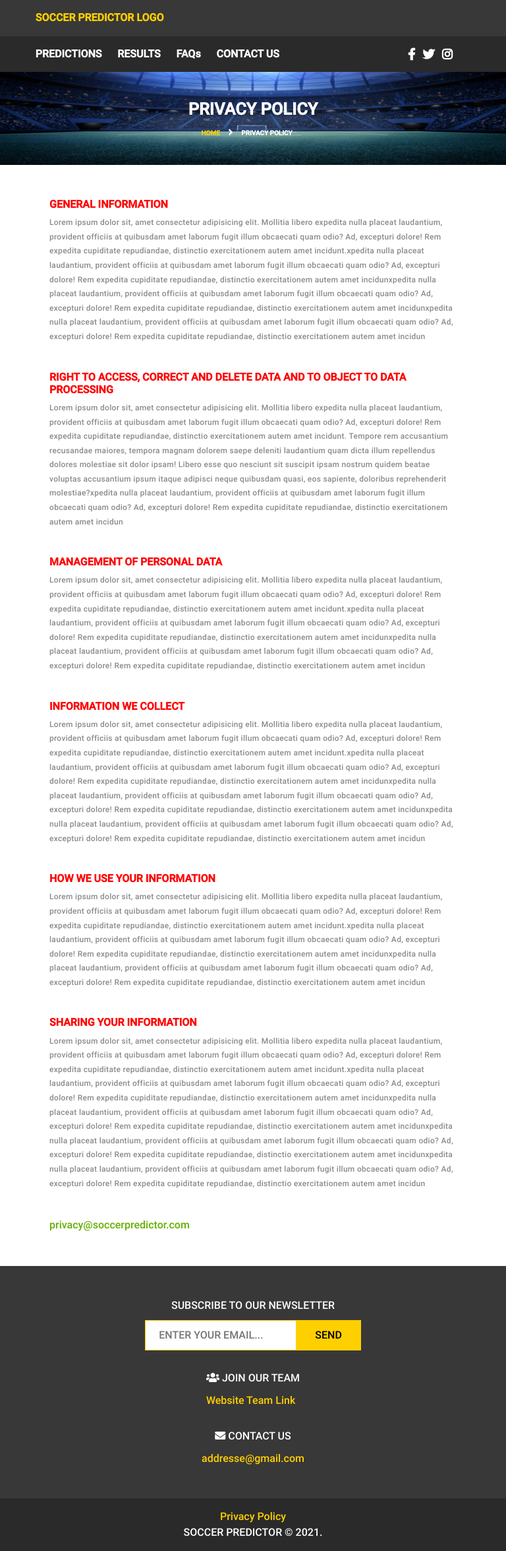
After one commit to godwinmanu/soccer-predictor, a PHP site: page /views/pages/privacypolicy.php in a window 768 px wide. The commit adds this page. Shown: the whole page at 66% size. Run offline with PHP 8.4, Linux system fonts and the light colour scheme.

Commit message:
Responsive and Created Privacy Page

```diff
--- a/public/css/main.css
+++ b/public/css/main.css
@@ -169,3 +169,32 @@ footer a:hover{
     color: rgb(255, 208, 0);
 
 }
+
+/******************************FOOTER-RESPONSIVE*************************************************/
+
+@media screen and (max-width:768px) {
+    footer{
+        display: flex;
+        flex-direction: column;
+    }
+
+    .newsletter-and-other{
+        display: flex;
+        flex-direction: column;
+        row-gap: 30px;
+        padding-bottom: 20px;
+    }
+
+    .subscribe-to-newletter>div{
+        display: flex;
+        flex-direction: column;
+        justify-content: flex-start;
+    }
+
+    .copyright{
+        display: flex;
+        flex-direction: column-reverse;
+        align-items: center;
+    }
+
+}
--- /dev/null
+++ b/public/css/privacypolicy.css
@@ -0,0 +1,114 @@
+.firstSectionPrivacy{
+    background-image: url('../images/11.jpg');
+    height: 400px;
+    width: 100%;
+    color: white;
+    background-repeat: no-repeat;
+    background-size: 100% 100%;
+    padding-top: 300px;
+    padding-bottom: 150px;
+    display: grid;
+    justify-content: center;
+}
+
+.firstSectionPrivacy>h3, .firstSectionPrivacy>ul>li{
+    text-transform: uppercase;
+    font-weight: bold;
+}
+
+.firstSectionPrivacy>ul>li{
+    font-size: 12px;
+}
+
+.firstSectionPrivacy>ul>li>a{
+    text-decoration: none;
+    color: rgb(255, 208, 0);
+}
+
+.firstSectionPrivacy>ul>li{
+    display: inline;
+}
+
+.icon-angle{
+    color: white;
+    font-size: 15px ;
+    margin: 0px 10px;
+    position: relative;
+    bottom: -1px;
+}
+
+/***********************/
+
+.privacyBloc{
+    padding: 100px 200px;
+}
+.privacyBloc>div>h3{
+    text-transform: uppercase;
+    font-size: 16px;
+    font-weight: bold;
+}
+
+.privacyBloc>div>p{
+    font-size: 14px;
+    color: rgb(139, 138, 137);
+    text-align: justify;
+}
+.privacyBloc>div{
+    margin-bottom: 40px ;
+}
+
+.privacyBloc>a{
+    text-decoration: none;
+    color: rgb(100,176,0);
+}
+
+.privacyBloc>a:hover{
+    color: rgb(59, 37, 37);
+}
+
+/**************************MOBILE****************************************/
+
+@media screen and (max-width:768px) {
+
+    /*******Section1*********/
+    .firstSectionPrivacy{
+        height: 200px;
+        padding-top: 150px;
+        padding-bottom: 100px;
+    }
+    .firstSectionPrivacy>ul>li{
+        font-size: 10px;
+    }
+
+    /*******Section2*********/
+    .privacyBloc>div>h3{
+        text-transform: uppercase;
+        font-size: 14px;
+        font-weight: bold;
+    }
+    .privacyBloc>div>p{
+        font-size: 12px;
+        color: rgb(139, 138, 137);
+        text-align: initial;
+        line-height: 1.8em;
+        letter-spacing: 0.025em;
+    }
+    .privacyBloc{
+        padding: 50px 10px;
+        text-size-adjust: 100%;
+    }
+}
+
+/* **********************Tablette********************** */
+@media screen and (min-width:768px) and (max-width:979px) {
+    .privacyBloc>div>h3{
+        text-transform: uppercase;
+        font-size: 16px;
+        font-weight: bold;
+        color: red;
+    }
+
+    .privacyBloc{
+        padding: 50px 75px;
+    }
+}
--- a/views/pages/contactus.php
+++ b/views/pages/contactus.php
@@ -21,7 +21,7 @@
 
             <div class="name-phone">
                 <input class="form-input" id="form-user-name" type="text" name="name" placeholder="Your name" required>
-                <input class="form-input " id="form-user-phone" type="text" name="phone" placeholder="Your phone" required>
+                <input class="form-input" id="form-user-phone" type="text" name="phone" placeholder="Your phone" required>
             </div>
 
             <div class="messageArea">
@@ -30,7 +30,7 @@
 
             <div class="email-sendButton">
                 <input class="form-input" id="form-email" type="email" name="email" placeholder="E-mail" required>
-                <button class="sendButton" type="submit">Send message</button>
+                <button class="sendButton p-4" type="submit">Send message</button>
             </div>
 
         </form>
--- /dev/null
+++ b/views/pages/privacypolicy.php
@@ -0,0 +1,104 @@
+<?php $title = "Privacy Policy | Soccer Predictor"; ?>
+
+<?php ob_start(); ?>
+
+    <section class="firstSectionPrivacy">
+      <h3 class="">Privacy Policy</h3>
+      <ul>
+          <li><a href="/soccer_predictor/index.php">Home</a> <i class="icon-angle fa fa-angle-right"></i> </li>
+          <li>Privacy Policy</li>
+      </ul>
+    </section>
+
+
+    <section class="privacyBloc bg-white">
+
+        <div class="">
+            <h3>General information</h3>
+            <p>Lorem ipsum dolor sit, amet consectetur adipisicing elit.
+            Mollitia libero expedita nulla placeat laudantium, provident officiis at quibusdam amet laborum
+            fugit illum obcaecati quam odio? Ad, excepturi dolore! Rem expedita cupiditate repudiandae, distinctio
+            exercitationem autem amet incidunt.xpedita nulla placeat laudantium, provident officiis at quibusdam amet laborum
+            fugit illum obcaecati quam odio? Ad, excepturi dolore! Rem expedita cupiditate repudiandae, distinctio
+            exercitationem autem amet incidunxpedita nulla placeat laudantium, provident officiis at quibusdam amet laborum
+            fugit illum obcaecati quam odio? Ad, excepturi dolore! Rem expedita cupiditate repudiandae, distinctio
+            exercitationem autem amet incidunxpedita nulla placeat laudantium, provident officiis at quibusdam amet laborum
+            fugit illum obcaecati quam odio? Ad, excepturi dolore! Rem expedita cupiditate repudiandae, distinctio
+            exercitationem autem amet incidun</p>
+        </div>
+
+        <div class="">
+            <h3>Right to access, correct and delete data and to object to data processing</h3>
+            <p>Lorem ipsum dolor sit, amet consectetur adipisicing elit.
+            Mollitia libero expedita nulla placeat laudantium, provident officiis at quibusdam amet laborum
+            fugit illum obcaecati quam odio? Ad, excepturi dolore! Rem expedita cupiditate repudiandae, distinctio
+            exercitationem autem amet incidunt. Tempore rem accusantium recusandae maiores, tempora magnam dolorem
+            saepe deleniti laudantium quam dicta illum repellendus dolores molestiae sit dolor ipsam! Libero esse quo
+            nesciunt sit suscipit ipsam nostrum quidem beatae voluptas accusantium ipsum itaque adipisci neque quibusdam
+            quasi, eos sapiente, doloribus reprehenderit molestiae?xpedita nulla placeat laudantium, provident officiis at quibusdam amet laborum
+            fugit illum obcaecati quam odio? Ad, excepturi dolore! Rem expedita cupiditate repudiandae, distinctio
+            exercitationem autem amet incidun</p>
+        </div>
+
+        <div class="">
+            <h3>Management Of Personal Data</h3>
+            <p>Lorem ipsum dolor sit, amet consectetur adipisicing elit.
+            Mollitia libero expedita nulla placeat laudantium, provident officiis at quibusdam amet laborum
+            fugit illum obcaecati quam odio? Ad, excepturi dolore! Rem expedita cupiditate repudiandae, distinctio
+            exercitationem autem amet incidunt.xpedita nulla placeat laudantium, provident officiis at quibusdam amet laborum
+            fugit illum obcaecati quam odio? Ad, excepturi dolore! Rem expedita cupiditate repudiandae, distinctio
+            exercitationem autem amet incidunxpedita nulla placeat laudantium, provident officiis at quibusdam amet laborum
+            fugit illum obcaecati quam odio? Ad, excepturi dolore! Rem expedita cupiditate repudiandae, distinctio
+            exercitationem autem amet incidun</p>
+        </div>
+
+        <div class="">
+            <h3>Information We Collect</h3>
+            <p>Lorem ipsum dolor sit, amet consectetur adipisicing elit.
+            Mollitia libero expedita nulla placeat laudantium, provident officiis at quibusdam amet laborum
+            fugit illum obcaecati quam odio? Ad, excepturi dolore! Rem expedita cupiditate repudiandae, distinctio
+            exercitationem autem amet incidunt.xpedita nulla placeat laudantium, provident officiis at quibusdam amet laborum
+            fugit illum obcaecati quam odio? Ad, excepturi dolore! Rem expedita cupiditate repudiandae, distinctio
+            exercitationem autem amet incidunxpedita nulla placeat laudantium, provident officiis at quibusdam amet laborum
+            fugit illum obcaecati quam odio? Ad, excepturi dolore! Rem expedita cupiditate repudiandae, distinctio
+            exercitationem autem amet incidunxpedita nulla placeat laudantium, provident officiis at quibusdam amet laborum
+            fugit illum obcaecati quam odio? Ad, excepturi dolore! Rem expedita cupiditate repudiandae, distinctio
+            exercitationem autem amet incidun</p>
+        </div>
+
+        <div class="">
+            <h3>How We Use Your Information</h3>
+            <p>Lorem ipsum dolor sit, amet consectetur adipisicing elit.
+            Mollitia libero expedita nulla placeat laudantium, provident officiis at quibusdam amet laborum
+            fugit illum obcaecati quam odio? Ad, excepturi dolore! Rem expedita cupiditate repudiandae, distinctio
+            exercitationem autem amet incidunt.xpedita nulla placeat laudantium, provident officiis at quibusdam amet laborum
+            fugit illum obcaecati quam odio? Ad, excepturi dolore! Rem expedita cupiditate repudiandae, distinctio
+            exercitationem autem amet incidunxpedita nulla placeat laudantium, provident officiis at quibusdam amet laborum
+            fugit illum obcaecati quam odio? Ad, excepturi dolore! Rem expedita cupiditate repudiandae, distinctio
+            exercitationem autem amet incidun</p>
+        </div>
+
+        <div class="">
+            <h3>Sharing Your Information</h3>
+            <p>Lorem ipsum dolor sit, amet consectetur adipisicing elit.
+            Mollitia libero expedita nulla placeat laudantium, provident officiis at quibusdam amet laborum
+            fugit illum obcaecati quam odio? Ad, excepturi dolore! Rem expedita cupiditate repudiandae, distinctio
+            exercitationem autem amet incidunt.xpedita nulla placeat laudantium, provident officiis at quibusdam amet laborum
+            fugit illum obcaecati quam odio? Ad, excepturi dolore! Rem expedita cupiditate repudiandae, distinctio
+            exercitationem autem amet incidunxpedita nulla placeat laudantium, provident officiis at quibusdam amet laborum
+            fugit illum obcaecati quam odio? Ad, excepturi dolore! Rem expedita cupiditate repudiandae, distinctio
+            exercitationem autem amet incidunxpedita nulla placeat laudantium, provident officiis at quibusdam amet laborum
+            fugit illum obcaecati quam odio? Ad, excepturi dolore! Rem expedita cupiditate repudiandae, distinctio
+            exercitationem autem amet incidunxpedita nulla placeat laudantium, provident officiis at quibusdam amet laborum
+            fugit illum obcaecati quam odio? Ad, excepturi dolore! Rem expedita cupiditate repudiandae, distinctio
+            exercitationem autem amet incidun</p>
+        </div>
+
+        <a class="" href="mailto:#">privacy@soccerpredictor.com</a>
+
+    </section>
+
+
+<?php $content = ob_get_clean(); ?>
+
+<?php require("../template.php"); ?>
--- a/views/partials/footer.php
+++ b/views/partials/footer.php
@@ -6,21 +6,22 @@
         <input type="email" name="newsletter-email" id="newsletter-email" placeholder="ENTER YOUR EMAIL...">
         <input type="submit" value="SEND">
       </div>
+    </div>
 
-    </div>
     <div class="join-team">
       <div class="text-center"> <i class="fas fa-users"></i> JOIN OUR TEAM</div>
       <div><a href="#">Website Team Link</a></div>
+    </div>
 
-    </div>
     <div class="contact-us">
       <div class="text-center"> <i class="fas fa-envelope"></i> CONTACT US</div>
       <div><a href="mailto:">addresse@gmail.com</a></div>
+    </div>
 
-    </div>
   </div>
-    <div class="copyright p-3">
+
+  <div class="copyright p-3">
       SOCCER PREDICTOR &copy; 2021.
-      <a href="#"> Privacy Policy</a>
-    </div>
+      <a href="/soccer_predictor/views/pages/privacypolicy.php"> Privacy Policy</a>
+  </div>
 </footer>
--- a/views/partials/menu.php
+++ b/views/partials/menu.php
@@ -4,10 +4,10 @@
     </div>
     <nav>
         <ul>
-            <li> <a href="/index.php" id="predictions-tab"> PREDICTIONS  </a></li>
-            <li> <a href="/views/pages/results.php" id="results-tab"> RESULTS </a></li>
-            <li> <a href="/views/pages/faq.php" id="faqs-tab"> FAQs </a></li>
-            <li> <a href="/views/pages/contactus.php" id="contact-us-tab"> CONTACT US </a></li>
+            <li> <a href="/soccer_predictor/index.php" id="predictions-tab"> PREDICTIONS  </a></li>
+            <li> <a href="/soccer_predictor/views/pages/results.php" id="results-tab"> RESULTS </a></li>
+            <li> <a href="/soccer_predictor/views/pages/faq.php" id="faqs-tab"> FAQs </a></li>
+            <li> <a href="/soccer_predictor/views/pages/contactus.php" id="contact-us-tab"> CONTACT US </a></li>
         </ul>
 
         <div class="social-networks">
--- a/views/template.php
+++ b/views/template.php
@@ -1,7 +1,7 @@
 <!DOCTYPE html>
 <html lang="en">
 <head>
-    <meta charset="UTF-8">
+        <meta charset="UTF-8">
     <meta http-equiv="X-UA-Compatible" content="IE=edge">
     <meta name="viewport" content="width=device-width, initial-scale=1.0">
     <script src="/soccer_predictor/public/js/jquery-3.6.0.js"></script>
@@ -15,6 +15,7 @@
     <link rel="stylesheet" href="/soccer_predictor/public/css/results.css">
     <link rel="stylesheet" href="/soccer_predictor/public/css/contactus.css">
     <link rel="stylesheet" href="/soccer_predictor/public/css/faq.css">
+    <link rel="stylesheet" href="/soccer_predictor/public/css/privacypolicy.css">
     <title> <?= $title ?> </title>
 </head>
 <body>
```
Also changed, not shown: public/css/contactus.css (+207 -5 lines).
